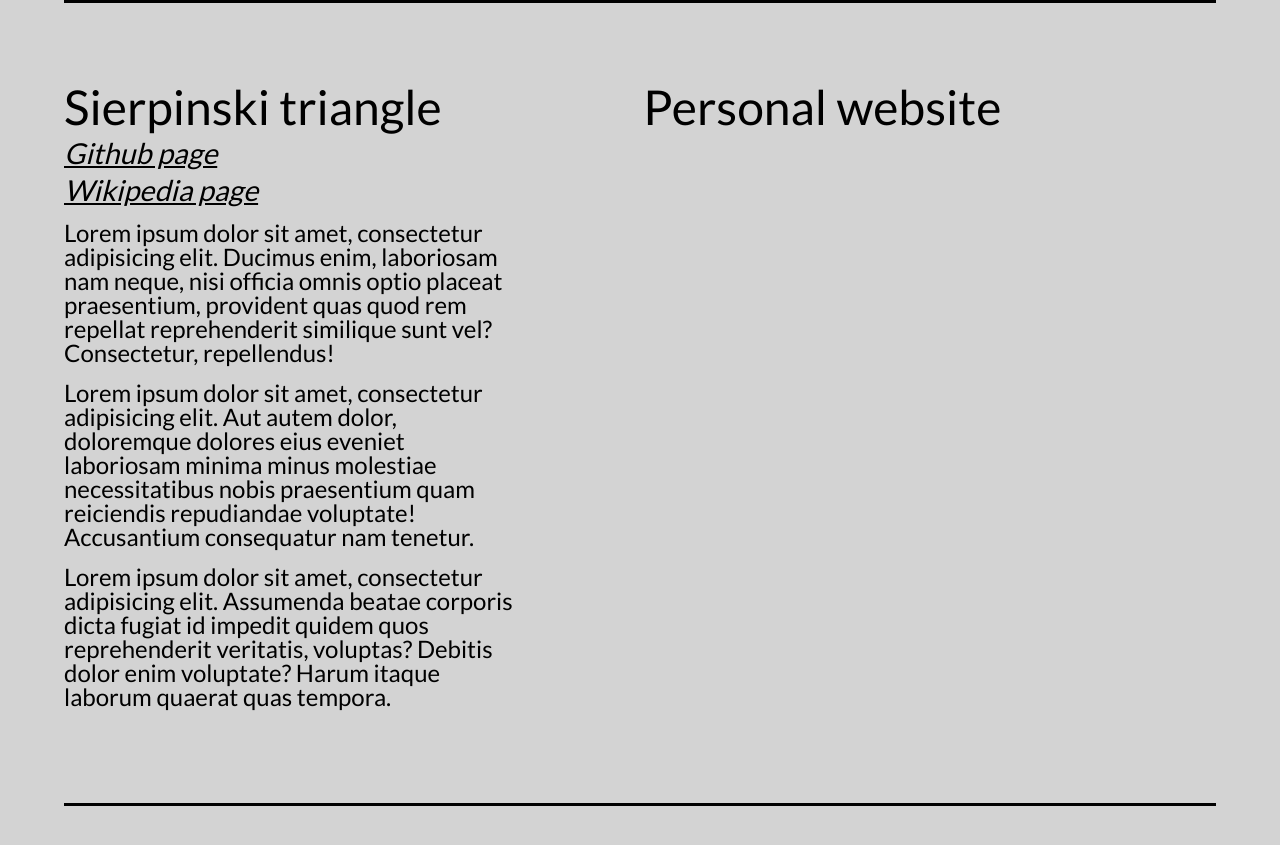
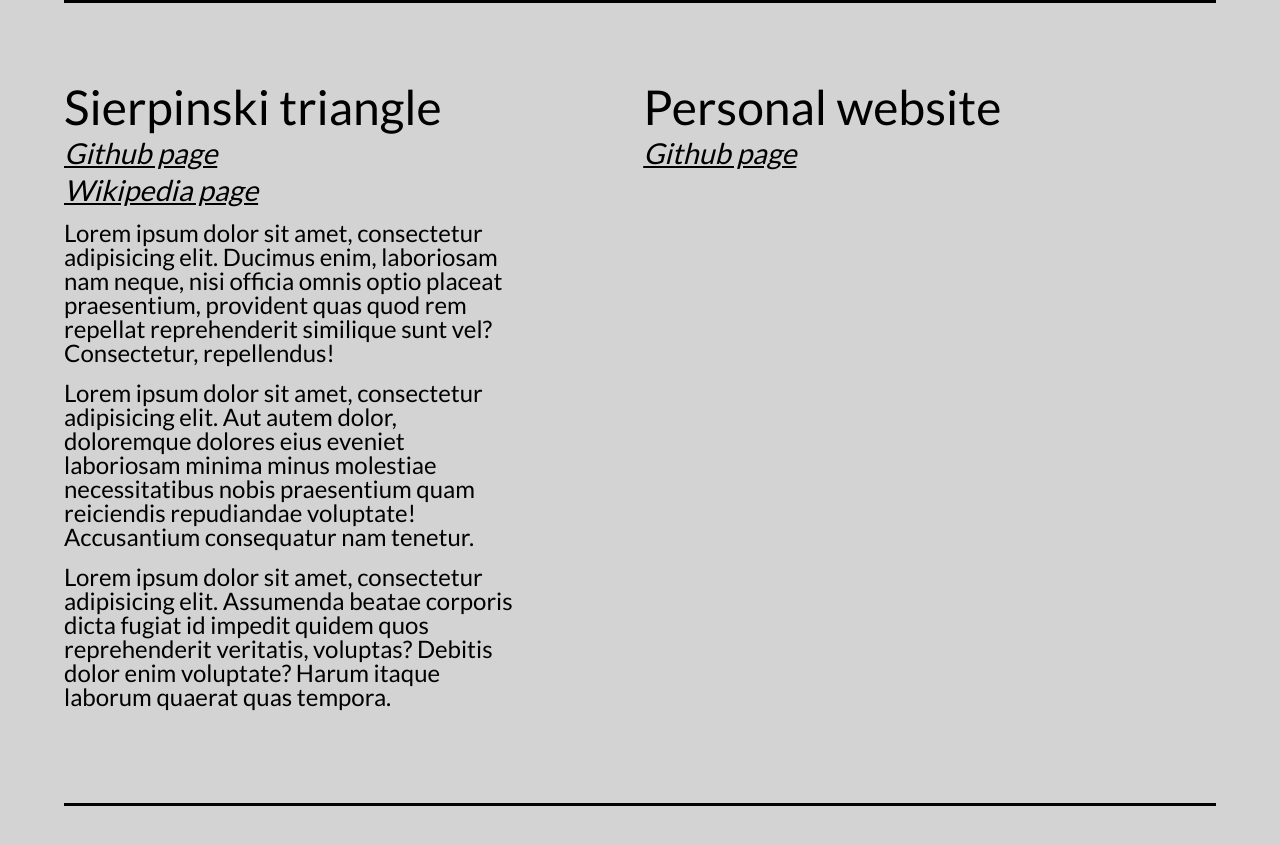
Before and after one commit to Jasper2213/personal_website, a plain HTML site: page index.html in a window 1280 px wide. Shown: the part 800-1645 px from the top of the page. Drawn offline with Linux system fonts and the light colour scheme.

Commit message:
Added Github link to project

```diff
--- a/index.html
+++ b/index.html
@@ -69,6 +69,7 @@
 
         <div id="personal-website" class="project">
             <h2>Personal website</h2>
+            <a href="https://github.com/Jasper2213/personal_website" target="_blank">Github page</a>
         </div>
     </div>
 
```
